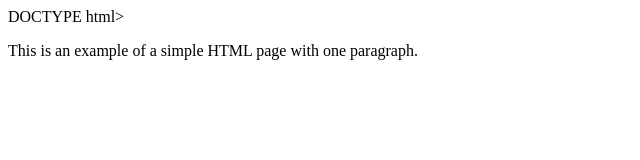
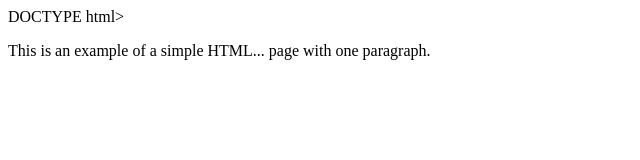
Before and after one commit to alexander98e/wdd230, a plain HTML site: page index.html in a window 1280 px wide. Shown: the full height of the page, 0-640 px from the left. Drawn offline with Linux system fonts and the light colour scheme.

Commit message:
prueba otra vez

```diff
--- a/index.html
+++ b/index.html
@@ -4,6 +4,6 @@ DOCTYPE html>
         <title>Example</title>
     </head>
     <body>
-        <p>This is an example of a simple HTML page with one paragraph.</p>
+        <p>This is an example of a simple HTML... page with one paragraph.</p>
     </body>
 </html>
```
